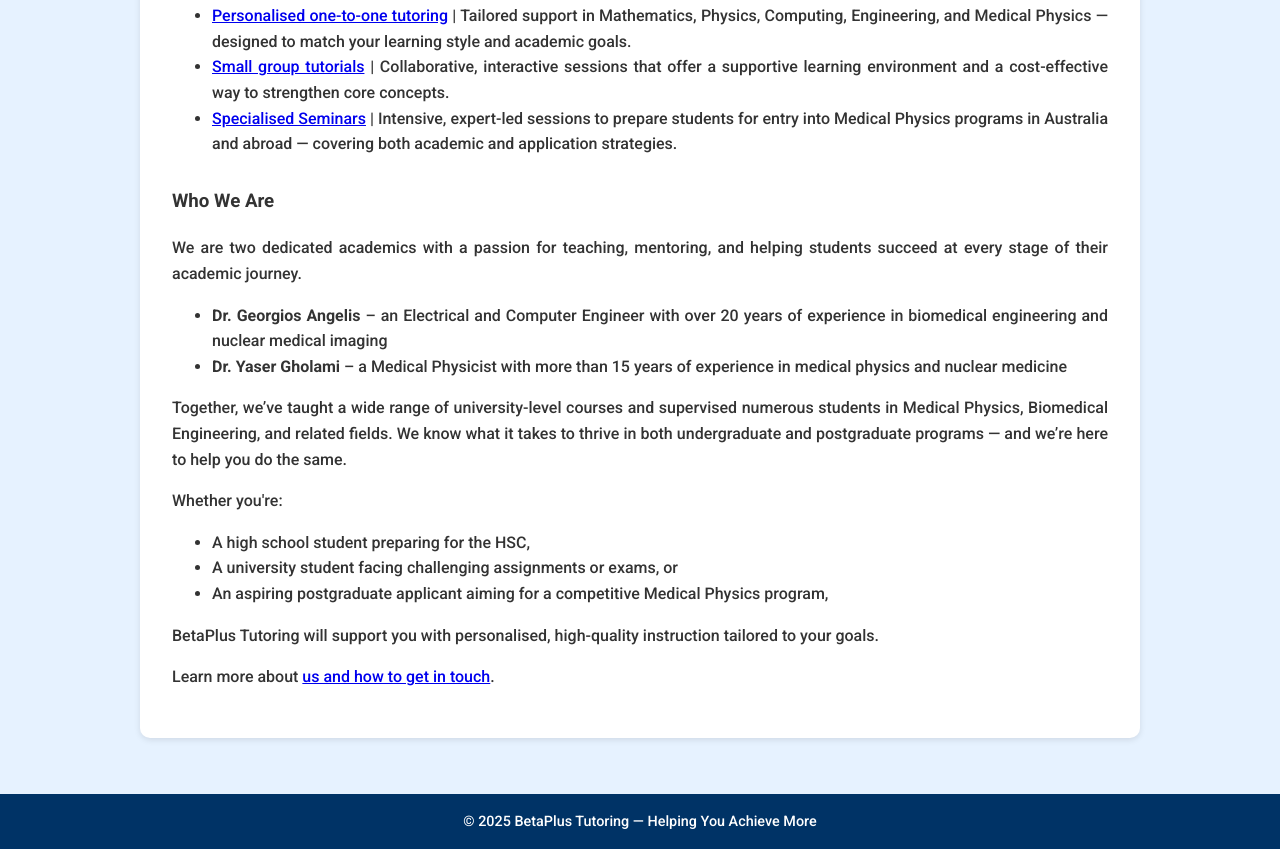
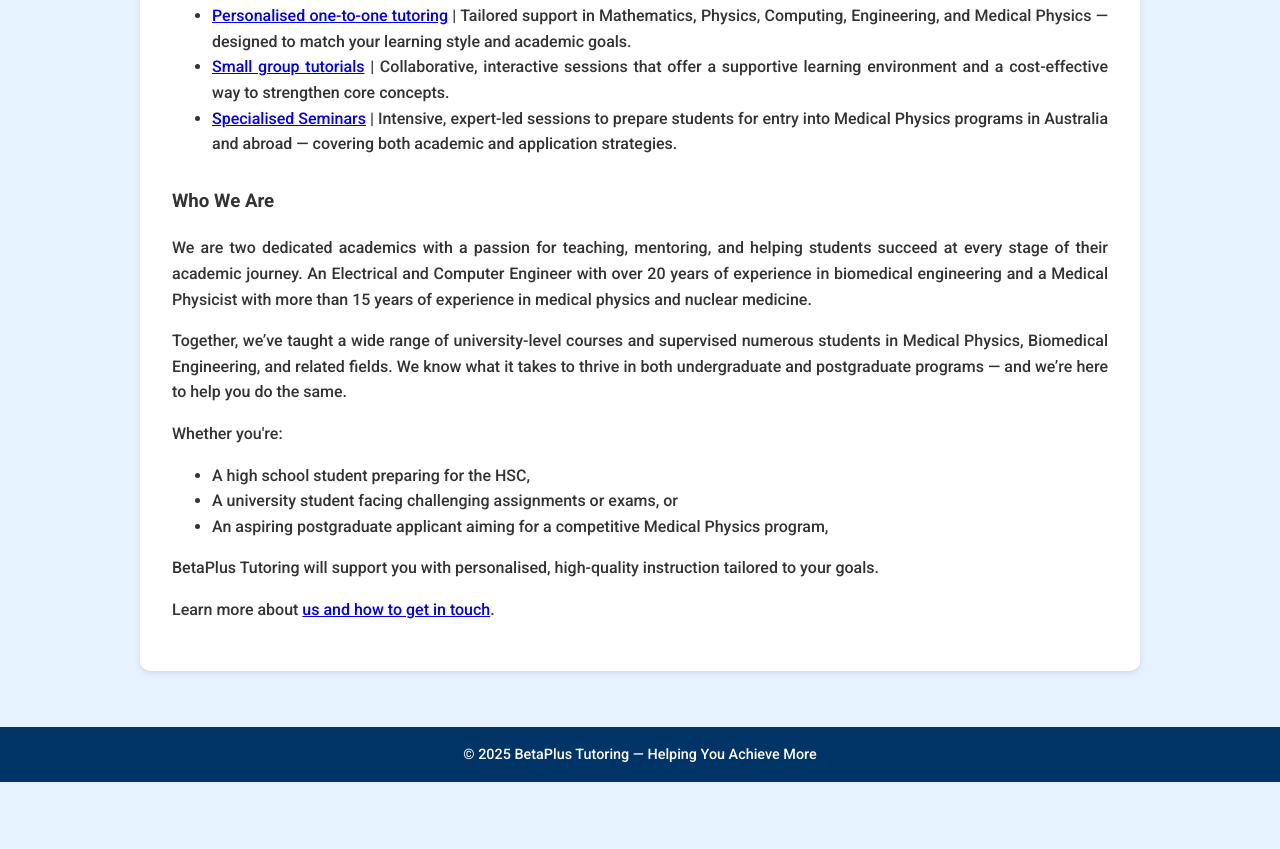
Before and after one commit to BetaPlusTutoring/BetaPlusTutoring.github.io, a plain HTML site: page index.html in a window 1280 px wide. Shown: the part 738-1587 px from the top of the page. After the commit the page ends 1520 px from the top, so only its background shows below. Drawn offline with Linux system fonts and the light colour scheme.

Commit message:
Update index.html

```diff
--- a/index.html
+++ b/index.html
@@ -130,10 +130,9 @@
       <p>
         We are two dedicated academics with a passion for teaching, mentoring,
         and helping students succeed at every stage of their academic journey.
-      </p>
-      <ul>
-        <li><strong>Dr. Georgios Angelis</strong> – an Electrical and Computer Engineer with over 20 years of experience in biomedical engineering and nuclear medical imaging</li>
-        <li><strong>Dr. Yaser Gholami</strong> – a Medical Physicist with more than 15 years of experience in medical physics and nuclear medicine</li>
+        An Electrical and Computer Engineer with over 20 years of experience in
+        biomedical engineering and a Medical Physicist with more than 15 years
+        of experience in medical physics and nuclear medicine.</li>
       </ul>
       <p>
         Together, we’ve taught a wide range of university-level courses and
```
